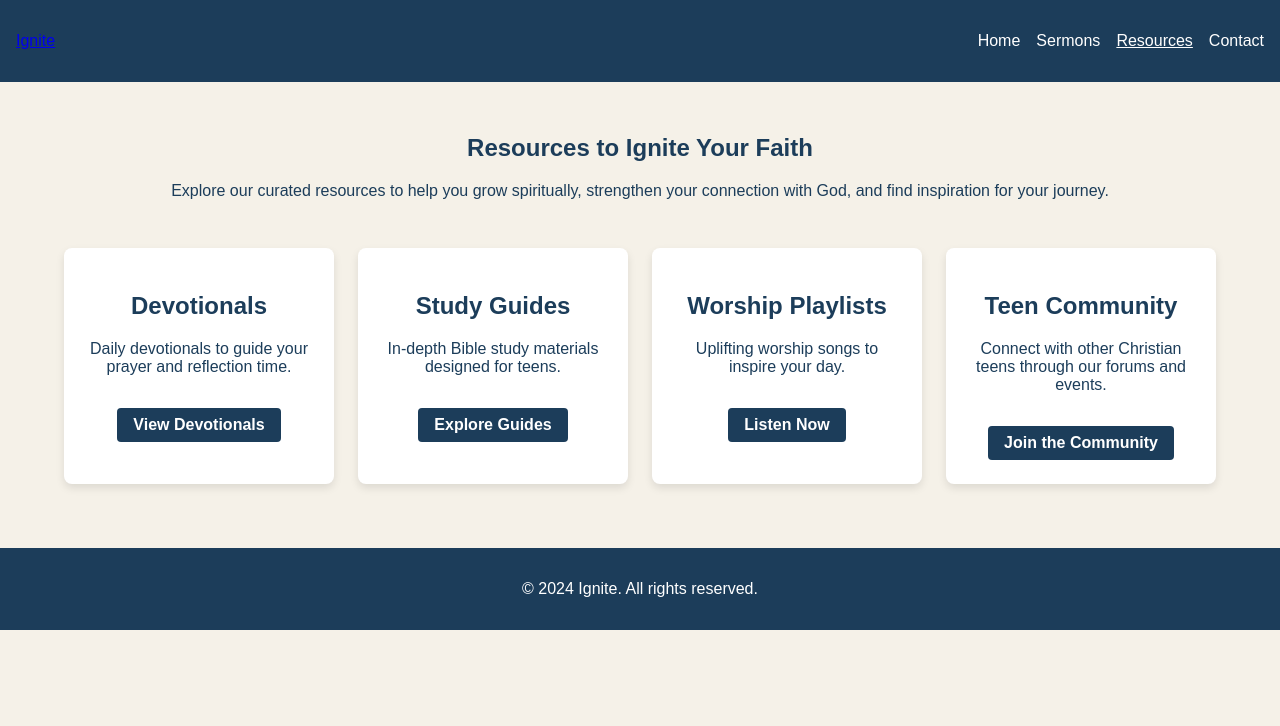
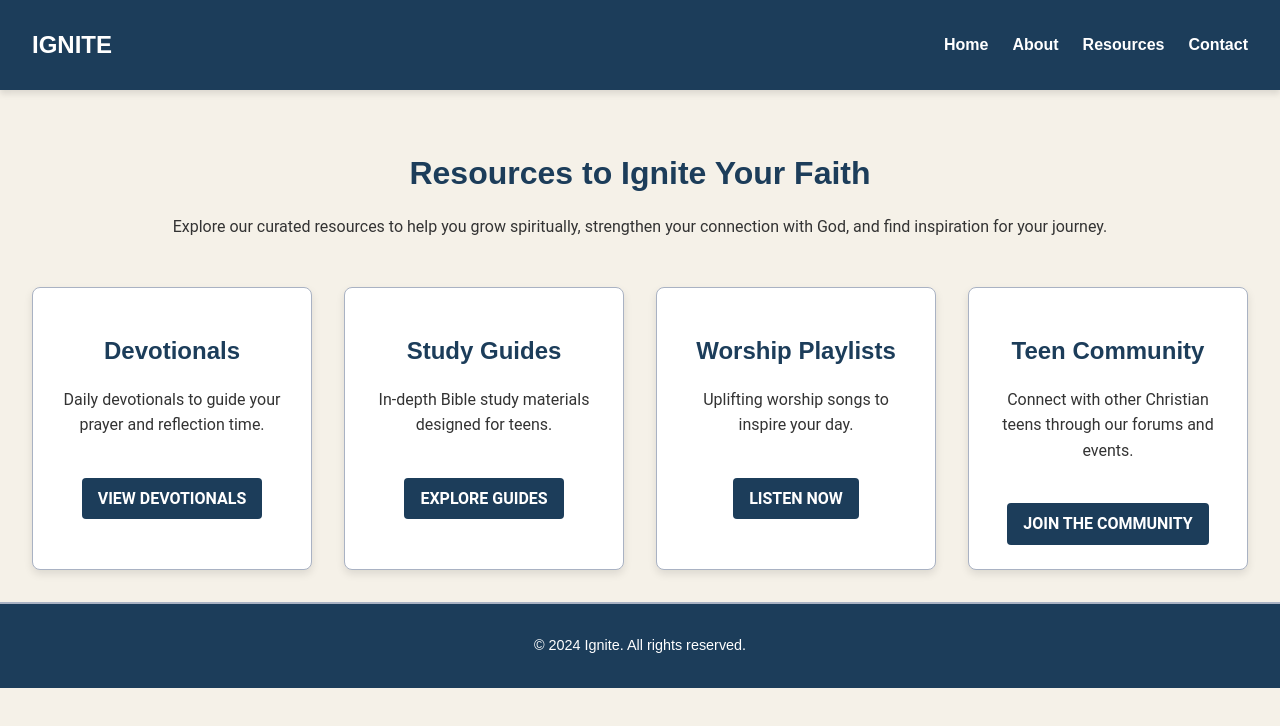
Before and after one commit to boogrant/Ignite, a plain HTML site: page resources.html in a window 1280 px wide. Drawn offline with Linux system fonts and the light colour scheme.

Commit message:
Description of the changes

```diff
--- /dev/null
+++ b/assets/css/:* General styles *.css
@@ -0,0 +1,231 @@
+/* General styles */
+body {
+    font-family: 'Madegra', sans-serif;
+    background-color: var(--secondary-beige);
+    color: var(--text-dark);
+    line-height: 1.6;
+    padding: 0;
+    margin: 0;
+    box-sizing: border-box; /* Ensure padding and borders don’t affect layout */
+    overflow-x: hidden;
+}
+
+/* Updated Root Variables */
+:root {
+    --primary-navy: #1C3D5A;
+    --secondary-beige: #F5F1E8;
+    --accent-gray: #A9B2C3;
+    --text-white: #FFFFFF;
+    --text-dark: #333;
+    --font-heading: 'Nunito', sans-serif;
+    --font-body: 'Roboto', sans-serif;
+}
+
+
+.header, .footer {
+    background-color: #1C3D5A; /* Deep Navy */
+    color: #FFFFFF; /* Pure White for contrast */
+    padding: 1rem;
+    text-align: center;
+}
+
+/* Navbar */
+.navbar {
+    display: flex;
+    justify-content: space-between;
+    align-items: center;
+    padding: 1rem 2rem;
+    background-color: var(--primary-navy);
+    color: var(--text-white);
+    box-shadow: 0 4px 6px rgba(0, 0, 0, 0.1);
+    position: relative; /* Ensure proper positioning */
+}
+
+.navbar .logo {
+    font-family: var(--font-heading);
+    font-size: 1.5rem;
+    font-weight: 700;
+    color: var(--text-white);
+    text-transform: uppercase;
+}
+
+.navbar .nav-links {
+    list-style: none;
+    display: flex;
+    gap: 1.5rem;
+}
+
+.navbar .nav-links a {
+    text-decoration: none;
+    color: var(--text-white);
+    font-weight: 600;
+    transition: color 0.3s;
+}
+
+.navbar .nav-links a:hover {
+    color: var(--accent-gray);
+}
+
+/* Navbar Toggle (for Mobile) */
+.navbar-toggle {
+    display: none; /* Hidden by default */
+    font-size: 1.5rem;
+    background: none;
+    border: none;
+    color: var(--text-white);
+    cursor: pointer;
+}
+
+/* Responsive Design */
+@media (max-width: 768px) {
+    .navbar {
+        flex-direction: column;
+        align-items: flex-start;
+    }
+
+    .navbar-toggle {
+        display: block; /* Show toggle button */
+        margin-left: auto;
+    }
+
+    .nav-links {
+        display: none; /* Hide links initially */
+        flex-direction: column;
+        width: 100%; /* Take full width */
+        background-color: var(--primary-navy); /* Match navbar background */
+        padding: 1rem 0;
+        border-top: 2px solid var(--accent-gray);
+    }
+
+    .nav-links.show {
+        display: flex; /* Show links when toggle is active */
+    }
+
+    .nav-links a {
+        padding: 0.5rem 1rem;
+        width: 100%; /* Full clickable area */
+        text-align: left;
+    }
+}
+/* Resources Page Styling */
+.resources-page {
+    padding: 2rem;
+    background-color: var(--secondary-beige); /* Light beige background */
+    color: var(--primary-navy); /* Navy for text */
+    font-family: var(--font-body);
+}
+
+.resources-page .intro {
+    text-align: center;
+    margin-bottom: 3rem;
+}
+
+.resources-page .intro h1 {
+    font-family: var(--font-heading);
+    font-size: 2rem;
+    color: var(--primary-navy);
+    margin-bottom: 1rem;
+}
+
+.resources-page .intro p {
+    font-size: 1rem;
+    color: var(--text-dark);
+    line-height: 1.5;
+}
+
+.resources-list {
+    display: grid;
+    grid-template-columns: repeat(auto-fit, minmax(250px, 1fr)); /* Responsive grid */
+    gap: 2rem;
+}
+
+.resource-item {
+    background-color: var(--text-white); /* White card */
+    border: 1px solid var(--accent-gray); /* Subtle border */
+    border-radius: 8px;
+    padding: 1.5rem;
+    box-shadow: 0 4px 8px rgba(0, 0, 0, 0.1); /* Slight elevation */
+    text-align: center;
+    transition: transform 0.3s ease, box-shadow 0.3s ease;
+    flex: 1;
+}
+
+.resource-item h2 {
+    font-family: var(--font-heading);
+    font-size: 1.5rem;
+    color: var(--primary-navy);
+    margin-bottom: 1rem;
+}
+
+.resource-item p {
+    font-size: 1rem;
+    color: var(--text-dark);
+    margin-bottom: 1.5rem;
+}
+
+.resource-item a.btn {
+    display: inline-block;
+    padding: 0.5rem 1rem;
+    background-color: var(--primary-navy); /* Navy button */
+    color: var(--text-white); /* White text */
+    text-transform: uppercase;
+    font-weight: bold;
+    border-radius: 4px;
+    transition: background-color 0.3s ease, transform 0.3s ease;
+    text-decoration: none;
+}
+
+.resource-item a.btn:hover {
+    background-color: var(--accent-gray); /* Light gray hover */
+    transform: translateY(-3px); /* Lift effect */
+}
+
+.resource-item:hover {
+    transform: translateY(-10px);
+    box-shadow: 0 6px 12px rgba(0, 0, 0, 0.2); /* Stronger hover shadow */
+}
+
+@media (max-width: 768px) {
+    .resources-page {
+        padding: 1.5rem;
+    }
+
+    .resources-list {
+        gap: 1.5rem;
+    }
+
+    .resource-item h2 {
+        font-size: 1.2rem;
+    }
+
+    .resource-item p {
+        font-size: 0.9rem;
+    }
+}
+.btn {
+    display: inline-block;
+    margin-top: 1rem;
+    padding: 0.5rem 1rem;
+    background-color: #1C3D5A; /* Deep Navy button */
+    color: #FFFFFF; /* Pure White text */
+    text-decoration: none;
+    border-radius: 4px;
+    font-weight: bold;
+    transition: background-color 0.3s ease;
+}
+
+.btn:hover {
+    background-color: #6082B6; /* Subtle highlight for hover */
+}
+
+
+
+/* Footer */
+footer {
+    text-align: center;
+    padding: 1rem;
+    background-color: var(--primary-navy);
+    color: var(--text-white);
+    font-size: 0.9rem;
+    border-top: 2px solid var(--accent-gray);
+}
--- a/assets/css/styles.css
+++ b/assets/css/styles.css
@@ -1,70 +1,213 @@
 /* General styles */
 body {
-    font-family: 'Arial', sans-serif;
+    font-family: 'Madegra', sans-serif;
+    background-color: var(--secondary-beige);
+    color: var(--text-dark);
+    line-height: 1.6;
+    padding: 0;
     margin: 0;
-    color: #1C3D5A;
-    background-color: #F5F1E8;
+    box-sizing: border-box; /* Ensure padding and borders don’t affect layout */
+    overflow-x: hidden;
 }
 
+/* Updated Root Variables */
+:root {
+    --primary-navy: #1C3D5A;
+    --secondary-beige: #F5F1E8;
+    --accent-gray: #A9B2C3;
+    --text-white: #FFFFFF;
+    --text-dark: #333;
+    --font-heading: 'Nunito', sans-serif;
+    --font-body: 'Roboto', sans-serif;
+}
+
+
 .header, .footer {
-    background-color: #1C3D5A;
-    color: #FFFFFF;
+    background-color: #1C3D5A; /* Deep Navy */
+    color: #FFFFFF; /* Pure White for contrast */
     padding: 1rem;
     text-align: center;
 }
 
+/* Navbar */
 .navbar {
     display: flex;
     justify-content: space-between;
     align-items: center;
+    padding: 1rem 2rem;
+    background-color: var(--primary-navy);
+    color: var(--text-white);
+    box-shadow: 0 4px 6px rgba(0, 0, 0, 0.1);
+    position: relative; /* Ensure proper positioning */
 }
 
-.nav-links {
-    list-style: none;
-    padding: 0;
-    display: flex;
-    gap: 1rem;
+.navbar .logo {
+    font-family: var(--font-heading);
+    font-size: 1.5rem;
+    font-weight: 700;
+    color: var(--text-white);
+    text-transform: uppercase;
 }
 
-.nav-links a {
-    color: #FFFFFF;
-    text-decoration: none;
+.navbar .nav-links {
+    list-style: none;
+    display: flex;
+    gap: 1.5rem;
 }
 
-.nav-links .active {
-    text-decoration: underline;
+.navbar .nav-links a {
+    text-decoration: none;
+    color: var(--text-white);
+    font-weight: 600;
+    transition: color 0.3s;
 }
 
+.navbar .nav-links a:hover {
+    color: var(--accent-gray);
+}
+
+/* Navbar Toggle (for Mobile) */
+.navbar-toggle {
+    display: none; /* Hidden by default */
+    font-size: 1.5rem;
+    background: none;
+    border: none;
+    color: var(--text-white);
+    cursor: pointer;
+}
+
+/* Responsive Design */
+@media (max-width: 768px) {
+    .navbar {
+        flex-direction: column;
+        align-items: flex-start;
+    }
+
+    .navbar-toggle {
+        display: block; /* Show toggle button */
+        margin-left: auto;
+    }
+
+    .nav-links {
+        display: none; /* Hide links initially */
+        flex-direction: column;
+        width: 100%; /* Take full width */
+        background-color: var(--primary-navy); /* Match navbar background */
+        padding: 1rem 0;
+        border-top: 2px solid var(--accent-gray);
+    }
+
+    .nav-links.show {
+        display: flex; /* Show links when toggle is active */
+    }
+
+    .nav-links a {
+        padding: 0.5rem 1rem;
+        width: 100%; /* Full clickable area */
+        text-align: left;
+    }
+}
+/* Resources Page Styling */
 .resources-page {
     padding: 2rem;
+    background-color: var(--secondary-beige); /* Light beige background */
+    color: var(--primary-navy); /* Navy for text */
+    font-family: var(--font-body);
+}
+
+.resources-page .intro {
     text-align: center;
+    margin-bottom: 3rem;
+}
+
+.resources-page .intro h1 {
+    font-family: var(--font-heading);
+    font-size: 2rem;
+    color: var(--primary-navy);
+    margin-bottom: 1rem;
+}
+
+.resources-page .intro p {
+    font-size: 1rem;
+    color: var(--text-dark);
+    line-height: 1.5;
 }
 
 .resources-list {
     display: grid;
-    grid-template-columns: repeat(auto-fit, minmax(250px, 1fr));
-    gap: 1.5rem;
-    padding: 2rem;
+    grid-template-columns: repeat(auto-fit, minmax(250px, 1fr)); /* Responsive grid */
+    gap: 2rem;
 }
 
 .resource-item {
-    background-color: #FFFFFF;
-    box-shadow: 0 4px 8px rgba(0, 0, 0, 0.1);
+    background-color: var(--text-white); /* White card */
+    border: 1px solid var(--accent-gray); /* Subtle border */
     border-radius: 8px;
     padding: 1.5rem;
-    transition: transform 0.3s ease;
+    box-shadow: 0 4px 8px rgba(0, 0, 0, 0.1); /* Slight elevation */
+    text-align: center;
+    transition: transform 0.3s ease, box-shadow 0.3s ease;
+    flex: 1;
+}
+
+.resource-item h2 {
+    font-family: var(--font-heading);
+    font-size: 1.5rem;
+    color: var(--primary-navy);
+    margin-bottom: 1rem;
+}
+
+.resource-item p {
+    font-size: 1rem;
+    color: var(--text-dark);
+    margin-bottom: 1.5rem;
+}
+
+.resource-item a.btn {
+    display: inline-block;
+    padding: 0.5rem 1rem;
+    background-color: var(--primary-navy); /* Navy button */
+    color: var(--text-white); /* White text */
+    text-transform: uppercase;
+    font-weight: bold;
+    border-radius: 4px;
+    transition: background-color 0.3s ease, transform 0.3s ease;
+    text-decoration: none;
+}
+
+.resource-item a.btn:hover {
+    background-color: var(--accent-gray); /* Light gray hover */
+    transform: translateY(-3px); /* Lift effect */
 }
 
 .resource-item:hover {
     transform: translateY(-10px);
+    box-shadow: 0 6px 12px rgba(0, 0, 0, 0.2); /* Stronger hover shadow */
 }
 
+@media (max-width: 768px) {
+    .resources-page {
+        padding: 1.5rem;
+    }
+
+    .resources-list {
+        gap: 1.5rem;
+    }
+
+    .resource-item h2 {
+        font-size: 1.2rem;
+    }
+
+    .resource-item p {
+        font-size: 0.9rem;
+    }
+}
 .btn {
     display: inline-block;
     margin-top: 1rem;
     padding: 0.5rem 1rem;
-    background-color: #1C3D5A;
-    color: #FFFFFF;
+    background-color: #1C3D5A; /* Deep Navy button */
+    color: #FFFFFF; /* Pure White text */
     text-decoration: none;
     border-radius: 4px;
     font-weight: bold;
@@ -72,5 +215,17 @@ body {
 }
 
 .btn:hover {
-    background-color: #6082B6;
+    background-color: #6082B6; /* Subtle highlight for hover */
 }
+
+
+
+/* Footer */
+footer {
+    text-align: center;
+    padding: 1rem;
+    background-color: var(--primary-navy);
+    color: var(--text-white);
+    font-size: 0.9rem;
+    border-top: 2px solid var(--accent-gray);
+}
--- a/resources.html
+++ b/resources.html
@@ -5,19 +5,21 @@
     <meta name="viewport" content="width=device-width, initial-scale=1.0">
     <title>Resources | Ignite</title>
     <link rel="stylesheet" href="assets/css/styles.css">
+    <link rel="icon" href="assets/images/ignite-logo.png" type="image/png">
 </head>
 <body>
-    <header class="header">
-        <nav class="navbar">
-            <a href="index.html" class="logo">Ignite</a>
-            <ul class="nav-links">
-                <li><a href="index.html">Home</a></li>
-                <li><a href="sermons.html">Sermons</a></li>
-                <li><a href="resources.html" class="active">Resources</a></li>
-                <li><a href="contact.html">Contact</a></li>
-            </ul>
-        </nav>
-    </header>
+   <header class="navbar">
+    <div class="logo">Ignite</div>
+    <button class="navbar-toggle" aria-label="Toggle navigation">
+        &#9776; <!-- Hamburger menu icon -->
+    </button>
+    <ul class="nav-links">
+        <li><a href="#">Home</a></li>
+        <li><a href="#">About</a></li>
+        <li><a href="#">Resources</a></li>
+        <li><a href="#">Contact</a></li>
+    </ul>
+</header>
 
     <main class="resources-page">
         <section class="intro">
@@ -47,9 +49,10 @@
             </div>
         </section>
     </main>
-
+<script type=""></script>
     <footer class="footer">
         <p>&copy; 2024 Ignite. All rights reserved.</p>
     </footer>
+    <script src="script-r.js"></script>
 </body>
 </html>
```
Also changed, not shown: about.html (+51 -0 lines), assets/css/about-page.css (added, +79 -0 lines), assets/js/script-r.js (added, +7 -0 lines), connect.html (+1 -0 lines), index.html (+1 -1 lines), ignite.png (added), 2 other files.
